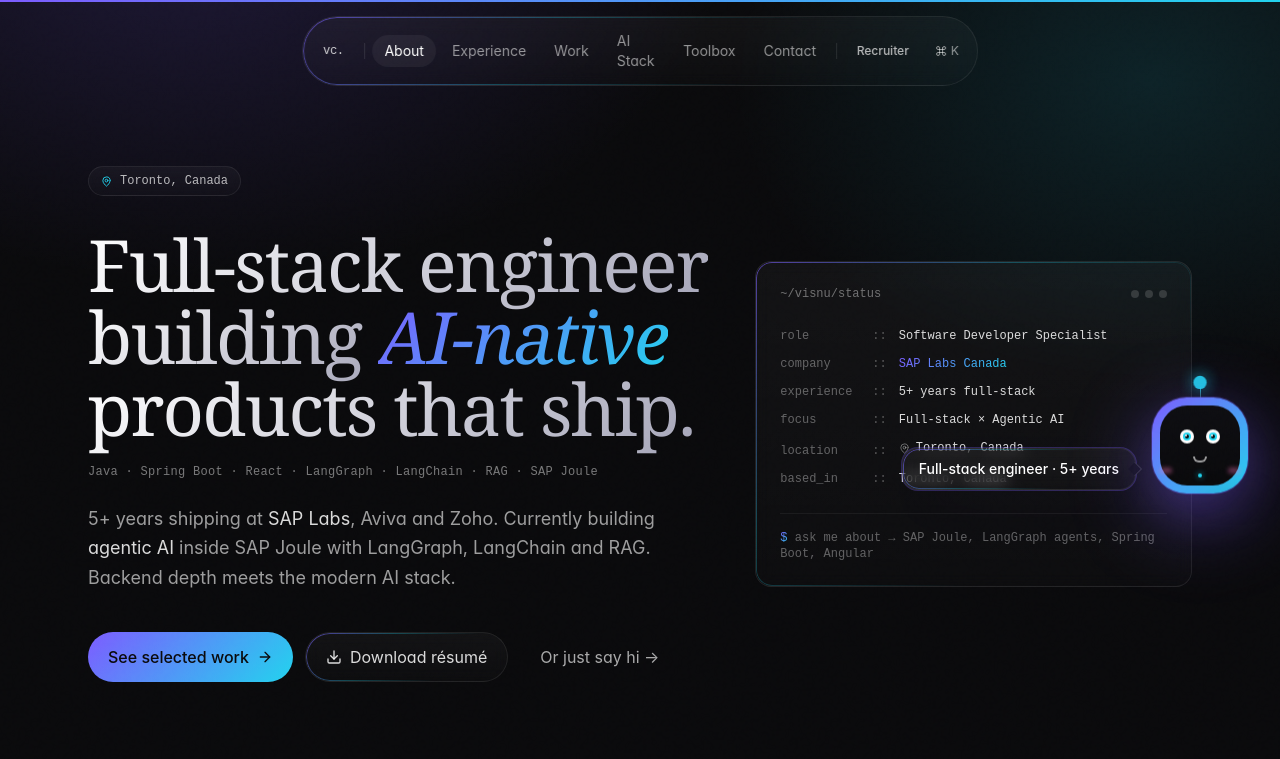
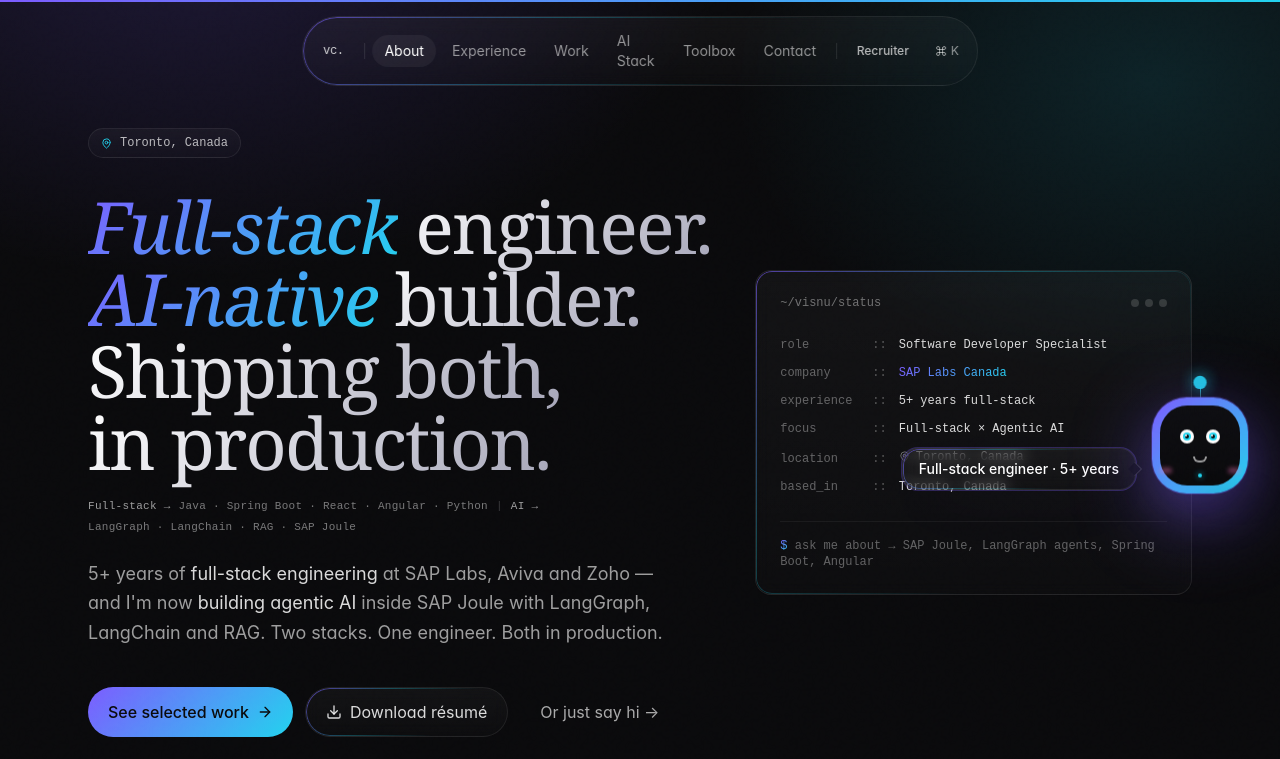
Before and after one commit to visnunathan8/portfolio, a Next.js app: page / in a window 1280 px wide. Shown: the top 759 px of the page. Built offline with nearby package versions, Linux system fonts and the light colour scheme.

Commit message:
Fix resume download path under basePath; sharper dual full-stack + AI hero copy

```diff
--- a/components/CommandPalette.tsx
+++ b/components/CommandPalette.tsx
@@ -29,7 +29,13 @@
     { label: "Copy email", hint: profile.email, action: () => { navigator.clipboard.writeText(profile.email); setOpen(false); } },
     { label: "Open LinkedIn", action: () => { window.open(profile.linkedin, "_blank"); setOpen(false); } },
     { label: "Open GitHub", action: () => { window.open(profile.github, "_blank"); setOpen(false); } },
-    { label: "Download résumé", action: () => { window.open(profile.resumeUrl, "_blank"); setOpen(false); } },
+    { label: "Download résumé", action: () => {
+        const a = document.createElement("a");
+        a.href = profile.resumeUrl;
+        a.download = "Visnunathan_Chidambaranathan_Resume.pdf";
+        a.click();
+        setOpen(false);
+      } },
   ];
   const filtered = cmds.filter((c) => c.label.toLowerCase().includes(q.toLowerCase()));
 
--- a/components/Contact.tsx
+++ b/components/Contact.tsx
@@ -22,7 +22,7 @@
               <Mail size={16} /> {profile.email}
               <ArrowUpRight size={16} className="group-hover:rotate-12 transition" />
             </a>
-            <a href={profile.resumeUrl} download className="inline-flex items-center gap-2 glass gradient-border px-6 py-3.5 rounded-full text-white/85 hover:text-white">
+            <a href={profile.resumeUrl} download="Visnunathan_Chidambaranathan_Resume.pdf" className="inline-flex items-center gap-2 glass gradient-border px-6 py-3.5 rounded-full text-white/85 hover:text-white">
               <Download size={16} /> Résumé
             </a>
           </div>
--- a/components/Hero.tsx
+++ b/components/Hero.tsx
@@ -17,21 +17,26 @@
 
           <motion.h1 initial={{ opacity: 0, y: 24 }} animate={{ opacity: 1, y: 0 }} transition={{ duration: 0.7, delay: 0.05 }}
             className="font-display text-5xl md:text-7xl leading-[1.02] tracking-tight">
-            <span className="text-grad">Full-stack engineer</span>
+            <span className="text-accent-grad italic">Full-stack</span>
+            <span className="text-grad"> engineer.</span>
             <br />
-            <span className="text-grad">building </span>
             <span className="text-accent-grad italic">AI-native</span>
+            <span className="text-grad"> builder.</span>
             <br />
-            <span className="text-grad">products that ship.</span>
+            <span className="text-grad">Shipping both,</span>
+            <br />
+            <span className="text-grad">in production.</span>
           </motion.h1>
           <motion.p initial={{ opacity: 0 }} animate={{ opacity: 1 }} transition={{ delay: 0.35 }}
-            className="mt-5 font-mono text-xs text-white/45 tracking-wide">
-            Java · Spring Boot · React · LangGraph · LangChain · RAG · SAP Joule
+            className="mt-5 font-mono text-[11px] text-white/45 tracking-wide flex flex-wrap gap-x-2 gap-y-1">
+            <span className="text-white/60">Full-stack →</span> Java · Spring Boot · React · Angular · Python
+            <span className="hidden md:inline text-white/20">|</span>
+            <span className="text-white/60">AI →</span> LangGraph · LangChain · RAG · SAP Joule
           </motion.p>
 
           <motion.p initial={{ opacity: 0, y: 16 }} animate={{ opacity: 1, y: 0 }} transition={{ duration: 0.7, delay: 0.2 }}
             className="mt-6 text-lg text-white/60 max-w-xl leading-relaxed">
-            5+ years shipping at <span className="text-white/85">SAP Labs</span>, Aviva and Zoho. Currently building <span className="text-white/85">agentic AI</span> inside SAP Joule with LangGraph, LangChain and RAG. Backend depth meets the modern AI stack.
+            5+ years of <span className="text-white/85">full-stack engineering</span> at SAP Labs, Aviva and Zoho — and I'm now <span className="text-white/85">building agentic AI</span> inside SAP Joule with LangGraph, LangChain and RAG. Two stacks. One engineer. Both in production.
           </motion.p>
 
           <motion.div initial={{ opacity: 0, y: 16 }} animate={{ opacity: 1, y: 0 }} transition={{ duration: 0.7, delay: 0.25 }}
@@ -39,7 +44,7 @@
             <a href="#work" className="group inline-flex items-center gap-2 bg-grad-accent text-ink-950 font-medium px-5 py-3 rounded-full hover:shadow-glow transition">
               See selected work <ArrowRight size={16} className="group-hover:translate-x-0.5 transition" />
             </a>
-            <a href={profile.resumeUrl} download className="inline-flex items-center gap-2 glass gradient-border px-5 py-3 rounded-full text-white/85 hover:text-white">
+            <a href={profile.resumeUrl} download="Visnunathan_Chidambaranathan_Resume.pdf" className="inline-flex items-center gap-2 glass gradient-border px-5 py-3 rounded-full text-white/85 hover:text-white">
               <Download size={16} /> Download résumé
             </a>
             <a href={`mailto:${profile.email}`} className="inline-flex items-center gap-2 px-5 py-3 rounded-full text-white/65 hover:text-white">
--- a/components/RecruiterMode.tsx
+++ b/components/RecruiterMode.tsx
@@ -155,7 +155,7 @@
               <a href={`mailto:${profile.email}`} className="inline-flex items-center gap-2 bg-grad-accent text-ink-950 font-semibold px-5 py-3 rounded-full hover:shadow-glow transition">
                 <Mail size={16} /> {profile.email}
               </a>
-              <a href={profile.resumeUrl} download className="inline-flex items-center gap-2 glass gradient-border px-5 py-3 rounded-full text-white">
+              <a href={profile.resumeUrl} download="Visnunathan_Chidambaranathan_Resume.pdf" className="inline-flex items-center gap-2 glass gradient-border px-5 py-3 rounded-full text-white">
                 <Download size={16} /> Résumé
               </a>
               <a href={profile.linkedin} target="_blank" rel="noopener noreferrer" className="inline-flex items-center gap-2 glass gradient-border px-5 py-3 rounded-full text-white">
--- a/content/data.ts
+++ b/content/data.ts
@@ -9,7 +9,7 @@
   phone: "+1 (514) 578-8948",
   github: "https://github.com/visnunathan8",
   linkedin: "https://www.linkedin.com/in/visnunathan-chidambaranathan/",
-  resumeUrl: "/resume.pdf",
+  resumeUrl: `${process.env.NEXT_PUBLIC_BASE_PATH || ""}/resume.pdf`,
   tagline: "Full-stack engineer building AI-native products.",
   summary:
     "Full-stack engineer with 5+ years shipping production systems at SAP Labs, Aviva, Concordia and Zoho — and currently building agentic AI capabilities inside SAP Joule with LangGraph, LangChain and RAG. I bridge real backend depth with the AI tools that are reshaping how products get built. Based in Toronto, Canada.",
```
